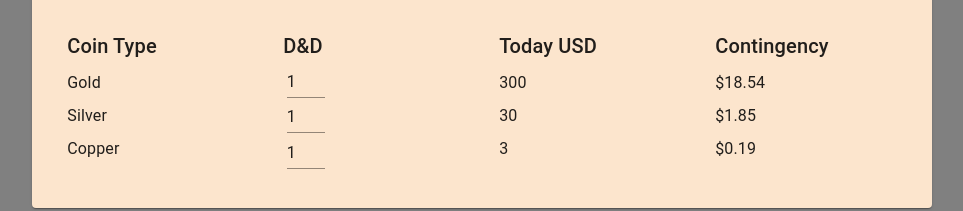
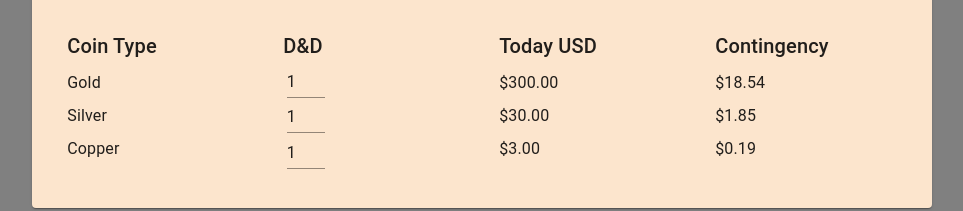
Before and after one commit to FehrIsFair/contingency-calculator, a React (Create React App) app: page / in a window 1280 px wide. Shown: the part 297-508 px from the top of the page, without its empty margins (158-1121 px from the left). Built offline with nearby package versions, Linux system fonts and the light colour scheme.

Commit message:
oops used wrong formating

```diff
--- a/src/Components/ManualEstimate.js
+++ b/src/Components/ManualEstimate.js
@@ -43,9 +43,9 @@
         </div>
         <div id="today">
           <Typography variant="h6">Today USD</Typography>
-          <Typography>{(gold*300).toLocaleString()}</Typography>
-          <Typography>{(silver*30).toLocaleString()}</Typography>
-          <Typography>{(copper*3).toLocaleString()}</Typography>
+          <Typography>{formatter.format(gold*300)}</Typography>
+          <Typography>{formatter.format(silver*30)}</Typography>
+          <Typography>{formatter.format(copper*3)}</Typography>
         </div>
         <div id="hunter">
           <Typography variant="h6">Contingency</Typography>
```
